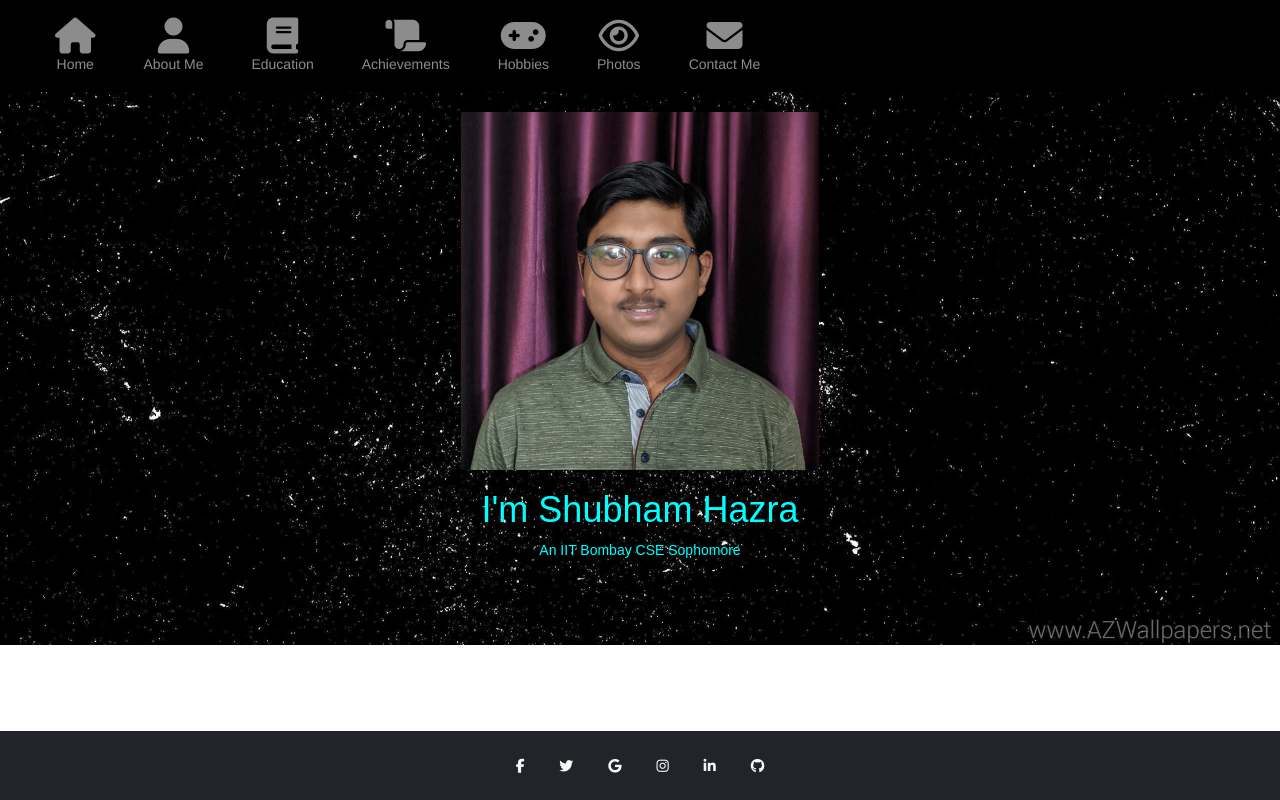
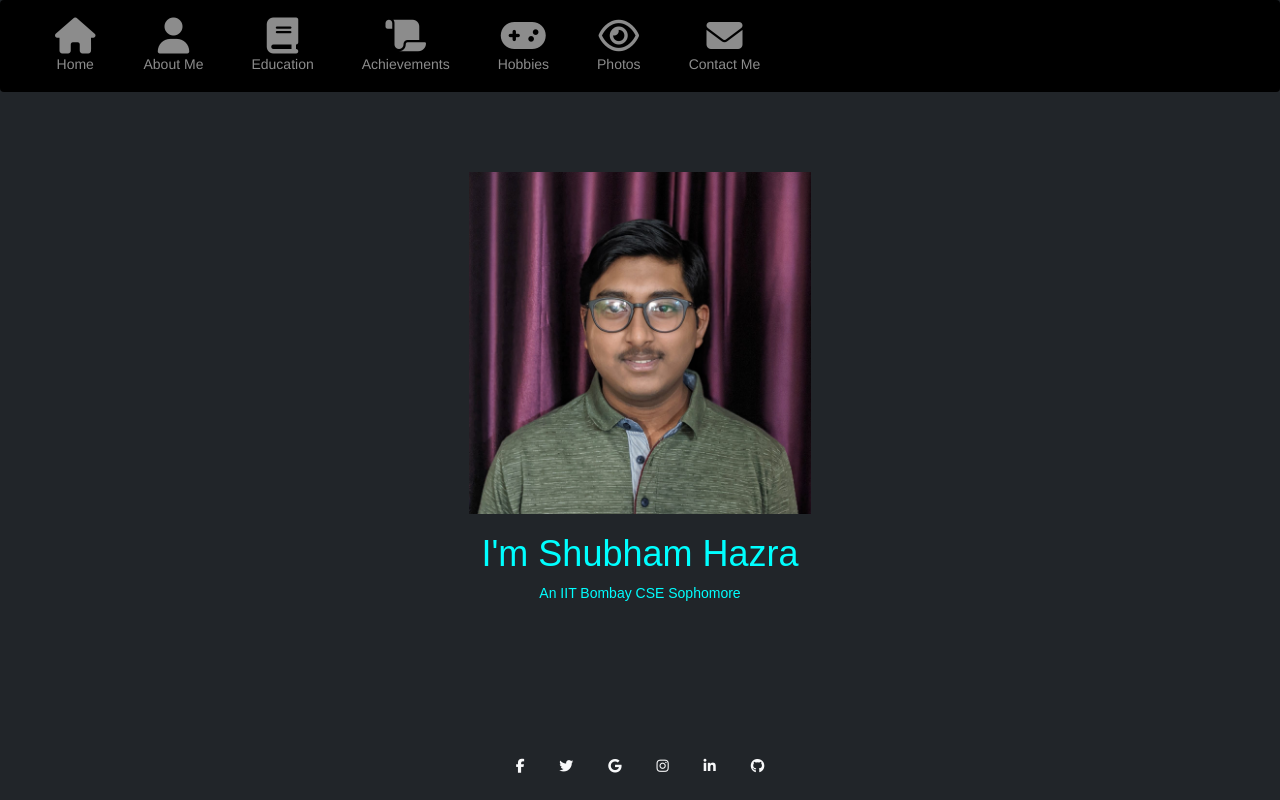
Before and after one commit to Shubham-Hazra/MyWebSite, a plain HTML site: page index.html in a window 1280 px wide. Drawn offline with nearby package versions, Linux system fonts and the light colour scheme.

Commit message:
Final Submission

```diff
--- a/index.html
+++ b/index.html
@@ -46,16 +46,7 @@
     <script src="https://ajax.googleapis.com/ajax/libs/jquery/3.6.0/jquery.min.js"></script>
     <script src="https://maxcdn.bootstrapcdn.com/bootstrap/3.4.1/js/bootstrap.min.js"></script>
   </head>
-  <body
-    style="
-      background-image: url(wp4788511-dark-laptop-wallpapers.jpg);
-      background-repeat: no-repeat;
-      background-size: cover;
-      background-color: #ffffff;
-      text-align: center;
-      background-position: center;
-    "
-  >
+  <body style="background-color: #212529">
     <nav
       class="navbar navbar-expand-sm bg-black navbar-dark fixed-top w3-center"
     >
@@ -114,7 +105,11 @@
       </div>
     </nav>
     <div class="main_content">
-      <div id="home" style="width: 100%">
+      <div
+        id="home"
+        class="container-fluid p-5 my-5 bg-dark text-white"
+        style="width: 100%"
+      >
         <img
           src="WhatsApp Image 2022-08-14 at 10.51.02 AM (2).jpeg"
           alt="My photoghraph"
```
Also changed, not shown: Aboutme.html (+1 -1 lines), Achievements.html (+1 -1 lines), Education.html (+1 -1 lines), Hobbies.html (+6 -6 lines), 38882.jpg (added), README.txt (added), pexels-lalesh-aldarwish-194511.jpg (deleted), references.txt (deleted), wp4788511-dark-laptop-wallpapers.jpg (deleted).
